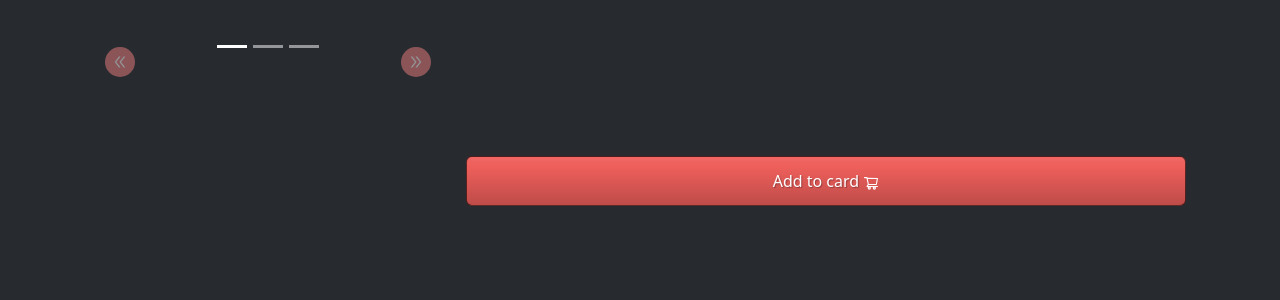
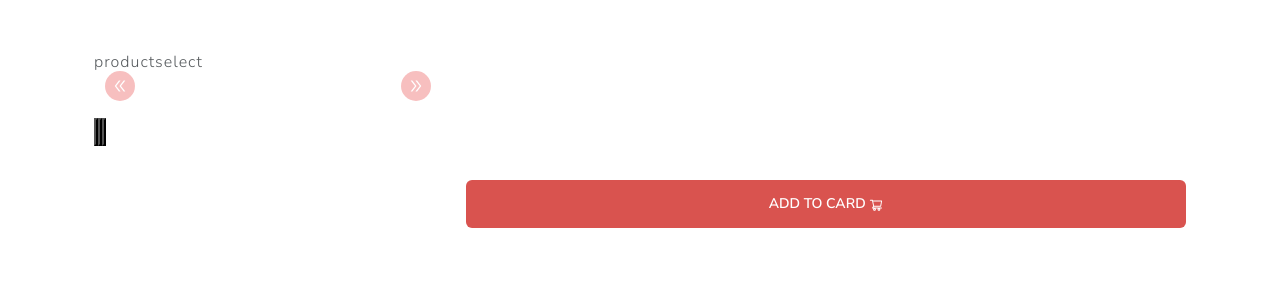
Before and after one commit to kevin4809/Frontend-e-comers, a React (Create React App) app: page /#/products/1 in a window 1280 px wide. Shown: the top 300 px of the page. Built offline with nearby package versions, Linux system fonts and the light colour scheme; no server answers.

Commit message:
test-3
bootstrap error

```diff
--- a/package.json
+++ b/package.json
@@ -7,9 +7,10 @@
     "@testing-library/jest-dom": "^5.16.4",
     "@testing-library/react": "^13.3.0",
     "@testing-library/user-event": "^13.5.0",
-    "autoprefixer": "^10.4.5",
+    "autoprefixer": "10.4.5",
     "axios": "^0.27.2",
     "bootstrap": "^5.1.3",
+    "postcss-preset-env": "7.0.0",
     "bootswatch": "^5.1.3",
     "react": "^18.1.0",
     "react-bootstrap": "^2.4.0",
--- a/src/index.js
+++ b/src/index.js
@@ -3,7 +3,7 @@ import ReactDOM from 'react-dom/client';
 import App from './App';
 import store from './store';
 import { Provider } from 'react-redux';
-import "bootswatch/dist/slate/bootstrap.min.css";
+import "bootswatch/dist/lux/bootstrap.min.css";
 
 const root = ReactDOM.createRoot(document.getElementById('root'));
 root.render(
--- a/src/pages/Home.jsx
+++ b/src/pages/Home.jsx
@@ -63,8 +63,6 @@ const Home = () => {
                 <li className="list-group-item" key={category.id} onClick={() => selectCategory(category.id)} >{category.name}</li>
               ))
             }
-
-
           </ul>
         </div>
         <div className="col-md-10">
--- a/src/pages/ProductDetail.jsx
+++ b/src/pages/ProductDetail.jsx
@@ -1,6 +1,6 @@
 import axios from 'axios';
 import React, { useEffect, useState } from 'react'
-import { useSelector } from 'react-redux';
+// import { useSelector } from 'react-redux';
 import { useParams } from 'react-router-dom';
 import { AiOutlineShoppingCart, AiOutlineDoubleRight, AiOutlineDoubleLeft } from "react-icons/ai";
 const ProductDetail = () => {
@@ -9,33 +9,31 @@ const ProductDetail = () => {
 
   const [product, setProduct] = useState({});
 
+
   const { id } = useParams();
 
 
-  const products = useSelector(state => state.produtcs)
-  console.log(products)
+  // const products = useSelector(state => state.produtcs)
+
   useEffect(() => {
 
     axios.get(`https://ecommerce-api-react.herokuapp.com/api/v1/products/${id}`)
       .then(res => setProduct(res.data?.data.product))
 
 
+
   }, [id])
 
-  console.log(products)
+
 
 
   return (
     <div className='container-md'>
-      <div className='product-description'>
+      <div className='product-description'>productselect
         <div className="row">
           <div className="col-md-4">
             <div id="carouselImgeProducts" class="carousel slide" data-bs-ride="carousel">
-              <div className="carousel-indicators">
-                <button type="button" data-bs-target="#carouselImgeProducts" data-bs-slide-to="0" className="active" aria-current="true" aria-label="Slide 1"></button>
-                <button type="button" data-bs-target="#carouselImgeProducts" data-bs-slide-to="1" aria-label="Slide 2"></button>
-                <button type="button" data-bs-target="#carouselImgeProducts" data-bs-slide-to="2" aria-label="Slide 3"></button>
-              </div>
+
               <div className="carousel-inner">
                 <div className="carousel-item active">
                   <img className='img-fluid imgs' src={product.productImgs?.[0]} alt="" />
@@ -47,6 +45,7 @@ const ProductDetail = () => {
                   <img className='img-fluid imgs' src={product.productImgs?.[2]} alt="" />
                 </div>
               </div>
+
               <button className="carousel-control-prev" type="button" data-bs-target="#carouselImgeProducts" data-bs-slide="prev">
                 <div className="arrows">
                   <span><AiOutlineDoubleLeft /></span>
@@ -61,6 +60,11 @@ const ProductDetail = () => {
               </button>
             </div>
 
+            <div className="select-img-carousel">
+              <button type="button" data-bs-target="#carouselImgeProducts" data-bs-slide-to="0" className="active" aria-current="true" aria-label="Slide 1">   <img className='img-fluid img-indicator' src={product.productImgs?.[0]} alt="" /></button>
+              <button type="button" data-bs-target="#carouselImgeProducts" data-bs-slide-to="1" aria-label="Slide 2">   <img className='img-fluid  img-indicator' src={product.productImgs?.[1]} alt="" /></button>
+              <button type="button" data-bs-target="#carouselImgeProducts" data-bs-slide-to="2" aria-label="Slide 3">   <img className='img-fluid  img-indicator' src={product.productImgs?.[2]} alt="" /></button>
+            </div>
 
           </div>
 
--- a/src/styles/styleProductDetail.css
+++ b/src/styles/styleProductDetail.css
@@ -27,3 +27,8 @@
     background-color: lightcoral;
     border-radius: 20px;
 }
+
+.select-img-carousel{
+    display: flex;
+    margin-top: 20px;
+}
```
Also changed, not shown: 1 other file (tests, documents, lock files or other folders).
